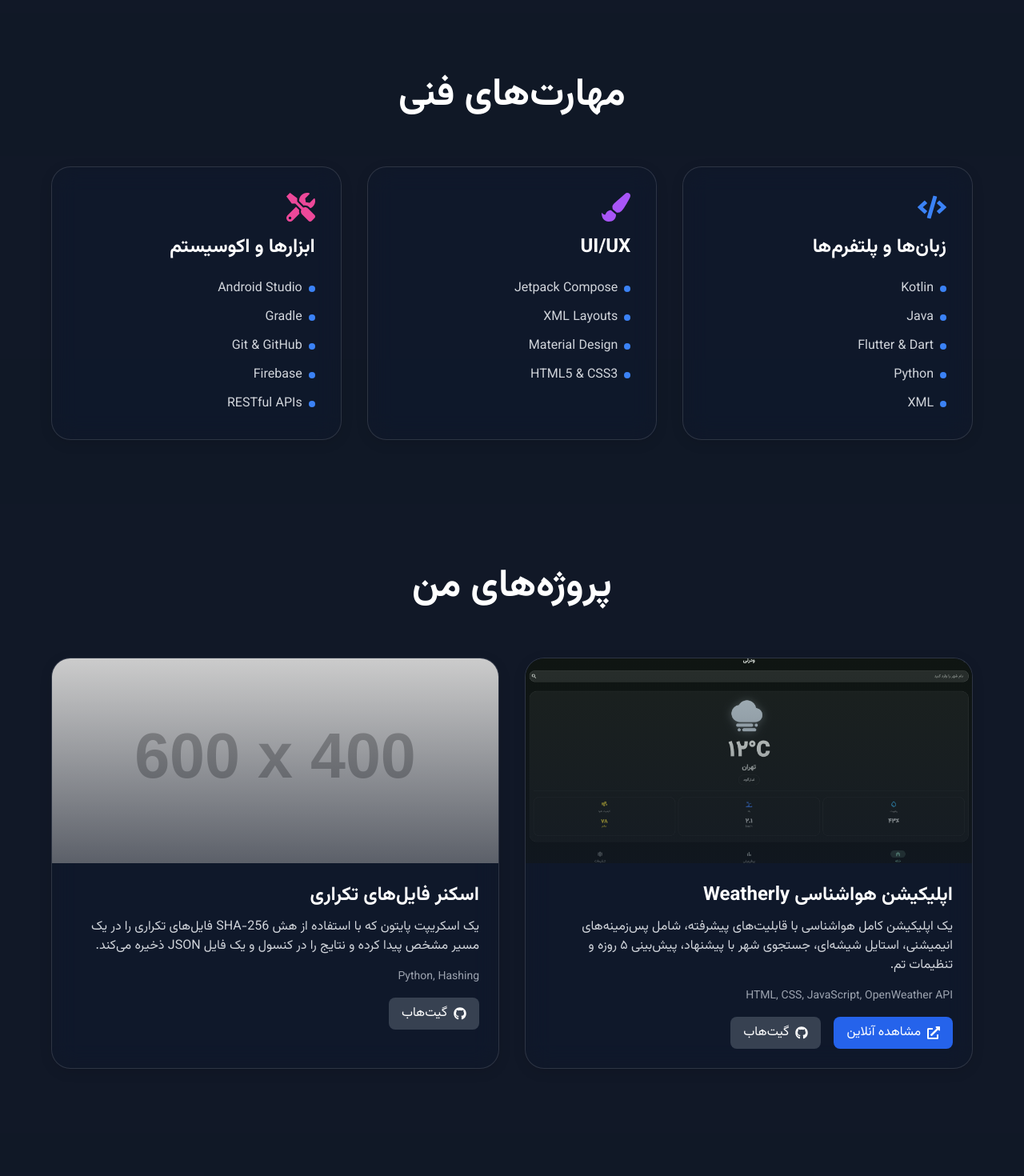
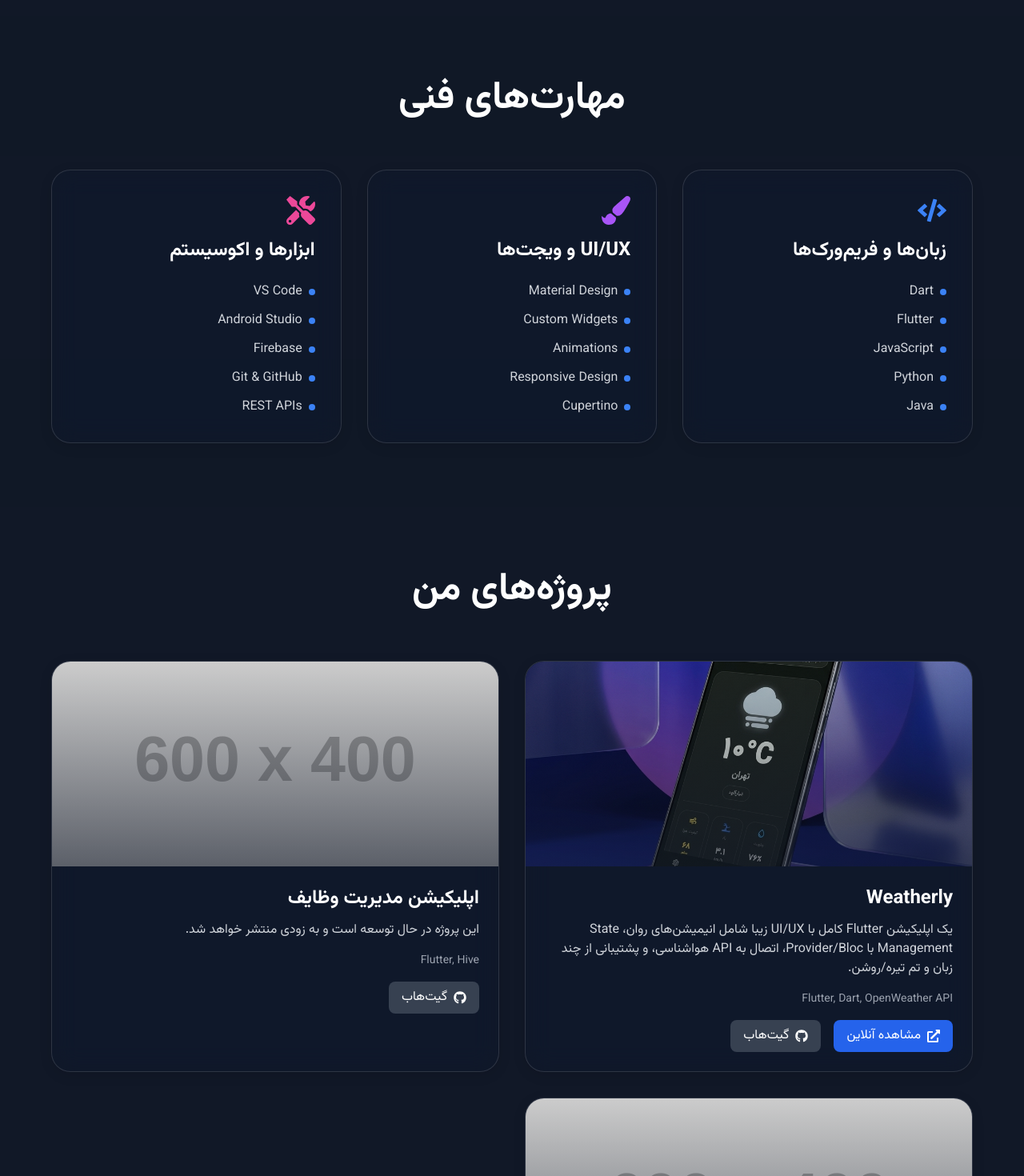
Before and after one commit to MRAmin0/mramin0.github.io, a React (Vite) app: page / in a window 1280 px wide. Shown: the part 1330-2800 px from the top of the page at 80% size. Built offline with nearby package versions, Linux system fonts and the light colour scheme.

Commit message:
feat: Add new Portfolio and Skills sections with localization and project image.

```diff
--- a/src/locales/en.json
+++ b/src/locales/en.json
@@ -15,33 +15,39 @@
   },
   "hero": {
     "greeting": "Hello, I am Amin Monajati.",
-    "description": "Aspiring Android & Native Developer",
+    "description": "Passionate Flutter & Cross-Platform Developer",
     "cta": "View Projects"
   },
   "about": {
     "title": "About Me",
-    "description": "I am a mobile application developer passionate about Native development and tackling new challenges in this field. My current focus is on deep diving into modern Android development with Kotlin and Jetpack Compose, advanced software architectures, and performance optimization to build fast and responsive applications. I am always ready to collaborate and learn in new projects!",
+    "description": "I am a Flutter developer passionate about building beautiful and efficient mobile applications. Using Flutter and Dart, I create cross-platform apps that run seamlessly on both Android and iOS. My focus is on modern UI/UX design, clean and scalable architectures, and performance optimization. I'm always learning new technologies and ready to collaborate on challenging projects!",
     "avatar_alt": "Amin Monajati Avatar"
   },
   "skills": {
     "title": "Technical Skills",
-    "languages": "Languages & Platforms",
-    "uiux": "UI/UX",
+    "languages": "Languages & Frameworks",
+    "uiux": "UI/UX & Widgets",
     "tools": "Tools & Ecosystem"
   },
   "portfolio": {
     "title": "My Projects",
     "view_online": "View Online",
     "github": "GitHub",
+    "coming_soon": "This project is currently under development and will be released soon.",
     "weatherly": {
-      "title": "Weatherly App",
-      "desc": "A complete weather application with advanced features, including animated backgrounds, glassmorphism style, city search with suggestions, 5-day forecast, and theme settings.",
-      "alt": "Weatherly App Project"
+      "title": "Flutter Weather App",
+      "desc": "A complete Flutter app with beautiful UI/UX including smooth animations, State Management with Provider/Bloc, weather API integration, and support for multiple languages and dark/light themes.",
+      "alt": "Flutter Weather App Project"
     },
-    "file_scanner": {
-      "title": "Duplicate File Scanner",
-      "desc": "A Python script that finds duplicate files in a specified path using SHA-256 hashing and saves the results in the console and a JSON file.",
-      "alt": "Duplicate File Scanner Project"
+    "todo_app": {
+      "title": "Task Management App",
+      "desc": "A modern Todo app built with Flutter featuring local storage with SQLite/Hive, beautiful animations, task categorization, and full Material Design 3 support.",
+      "alt": "Task Management App Project"
+    },
+    "ecommerce": {
+      "title": "E-Commerce App",
+      "desc": "A complete e-commerce app with Flutter including Firebase integration, authentication, shopping cart, online payment, and product management panel.",
+      "alt": "E-Commerce App Project"
     }
   },
   "contact": {
--- a/src/locales/fa.json
+++ b/src/locales/fa.json
@@ -15,33 +15,39 @@
   },
   "hero": {
     "greeting": "سلام، من امین مناجاتی هستم.",
-    "description": "توسعه‌دهنده مشتاق اندروید و برنامه‌نویسی Native",
+    "description": "توسعه‌دهنده مشتاق Flutter و اپلیکیشن‌های چند پلتفرمی",
     "cta": "مشاهده پروژه‌ها"
   },
   "about": {
     "title": "درباره من",
-    "description": "من یک توسعه‌دهنده اپلیکیشن‌های موبایل هستم که با اشتیاق به توسعه Native و چالش‌های جدید در این حوزه می‌پردازم. تمرکز فعلی من بر یادگیری عمیق توسعه مدرن اندروید با کاتلین و Jetpack Compose، معماری‌های پیشرفته نرم‌افزار و بهینه‌سازی عملکرد برای ساخت اپلیکیشن‌های سریع و پاسخ‌گو است. همیشه آماده همکاری و یادگیری در پروژه‌های جدید هستم!",
+    "description": "من یک توسعه‌دهنده Flutter هستم که با اشتیاق به ساخت اپلیکیشن‌های موبایل زیبا و کارآمد می‌پردازم. با استفاده از Flutter و Dart، اپلیکیشن‌های چند پلتفرمی می‌سازم که هم روی Android و هم روی iOS به‌صورت یکپارچه اجرا می‌شوند. تمرکز من بر طراحی UI/UX مدرن، معماری‌های تمیز و قابل مقیاس، و بهینه‌سازی عملکرد است. همیشه در حال یادگیری تکنولوژی‌های جدید و آماده همکاری در پروژه‌های چالش‌برانگیز هستم!",
     "avatar_alt": "آواتار امین مناجاتی"
   },
   "skills": {
     "title": "مهارت‌های فنی",
-    "languages": "زبان‌ها و پلتفرم‌ها",
-    "uiux": "UI/UX",
+    "languages": "زبان‌ها و فریم‌ورک‌ها",
+    "uiux": "UI/UX و ویجت‌ها",
     "tools": "ابزارها و اکوسیستم"
   },
   "portfolio": {
     "title": "پروژه‌های من",
     "view_online": "مشاهده آنلاین",
     "github": "گیت‌هاب",
+    "coming_soon": "این پروژه در حال توسعه است و به زودی منتشر خواهد شد.",
     "weatherly": {
-      "title": "اپلیکیشن هواشناسی Weatherly",
-      "desc": "یک اپلیکیشن کامل هواشناسی با قابلیت‌های پیشرفته، شامل پس‌زمینه‌های انیمیشنی، استایل شیشه‌ای، جستجوی شهر با پیشنهاد، پیش‌بینی ۵ روزه و تنظیمات تم.",
-      "alt": "پروژه اپلیکیشن هواشناسی Weatherly"
+      "title": "اپلیکیشن Flutter هواشناسی",
+      "desc": "یک اپلیکیشن Flutter کامل با UI/UX زیبا شامل انیمیشن‌های روان، State Management با Provider/Bloc، اتصال به API هواشناسی، و پشتیبانی از چند زبان و تم تیره/روشن.",
+      "alt": "پروژه اپلیکیشن Flutter هواشناسی"
     },
-    "file_scanner": {
-      "title": "اسکنر فایل‌های تکراری",
-      "desc": "یک اسکریپت پایتون که با استفاده از هش SHA-256 فایل‌های تکراری را در یک مسیر مشخص پیدا کرده و نتایج را در کنسول و یک فایل JSON ذخیره می‌کند.",
-      "alt": "پروژه اسکنر فایل‌های تکراری"
+    "todo_app": {
+      "title": "اپلیکیشن مدیریت وظایف",
+      "desc": "یک اپلیکیشن Todo مدرن با Flutter شامل ذخیره‌سازی محلی با SQLite/Hive، انیمیشن‌های زیبا، قابلیت دسته‌بندی وظایف، و پشتیبانی کامل از Material Design 3.",
+      "alt": "پروژه اپلیکیشن مدیریت وظایف"
+    },
+    "ecommerce": {
+      "title": "اپلیکیشن فروشگاهی",
+      "desc": "یک اپلیکیشن فروشگاهی کامل با Flutter شامل اتصال به Firebase، احراز هویت، سبد خرید، پرداخت آنلاین، و پنل مدیریت محصولات.",
+      "alt": "پروژه اپلیکیشن فروشگاهی"
     }
   },
   "contact": {
--- a/src/sections/Portfolio.jsx
+++ b/src/sections/Portfolio.jsx
@@ -7,23 +7,28 @@
 
   const projects = [
     {
-      image: 'images/Weatherly.png',
-      title: t('portfolio.weatherly.title'),
+      image: 'images/weatherly.png',
+      title: 'Weatherly',
       desc: t('portfolio.weatherly.desc'),
-      tech: 'HTML, CSS, JavaScript, OpenWeather API',
+      tech: 'Flutter, Dart, OpenWeather API',
       links: {
-        demo: 'https://mramin0.github.io/Weatherly/',
-        github: 'https://github.com/MRAmin0/Weatherly',
+        demo: 'https://weatherly-zeta.vercel.app',
+        github: 'https://github.com/mramin0/weatherly',
       },
     },
     {
-      image: 'https://placehold.co/600x400/2ECC71/FFFFFF?text=File+Scanner',
-      title: t('portfolio.file_scanner.title'),
-      desc: t('portfolio.file_scanner.desc'),
-      tech: 'Python, Hashing',
-      links: {
-        github: 'https://github.com/MRAmin0/Duplicate-File-Scanner',
-      },
+      image: 'https://placehold.co/600x400/7C3AED/FFFFFF?text=Coming+Soon',
+      title: t('portfolio.todo_app.title'),
+      desc: t('portfolio.coming_soon'),
+      tech: 'Flutter, Hive',
+      links: {},
+    },
+    {
+      image: 'https://placehold.co/600x400/EC4899/FFFFFF?text=Coming+Soon',
+      title: t('portfolio.ecommerce.title'),
+      desc: t('portfolio.coming_soon'),
+      tech: 'Flutter, Firebase',
+      links: {},
     },
   ];
 
--- a/src/sections/Skills.jsx
+++ b/src/sections/Skills.jsx
@@ -9,17 +9,17 @@
     {
       icon: <FaCode className="text-4xl mb-4 text-blue-500" />,
       title: t('skills.languages'),
-      items: ['Kotlin', 'Java', 'Flutter & Dart', 'Python', 'XML'],
+      items: ['Dart', 'Flutter', 'JavaScript', 'Python', 'Java'],
     },
     {
       icon: <FaPaintBrush className="text-4xl mb-4 text-purple-500" />,
       title: t('skills.uiux'),
-      items: ['Jetpack Compose', 'XML Layouts', 'Material Design', 'HTML5 & CSS3'],
+      items: ['Material Design', 'Custom Widgets', 'Animations', 'Responsive Design', 'Cupertino'],
     },
     {
       icon: <FaTools className="text-4xl mb-4 text-pink-500" />,
       title: t('skills.tools'),
-      items: ['Android Studio', 'Gradle', 'Git & GitHub', 'Firebase', 'RESTful APIs'],
+      items: ['VS Code', 'Android Studio', 'Firebase', 'Git & GitHub', 'REST APIs'],
     },
   ];
 
```
Also changed, not shown: public/images/Weatherly.png.
